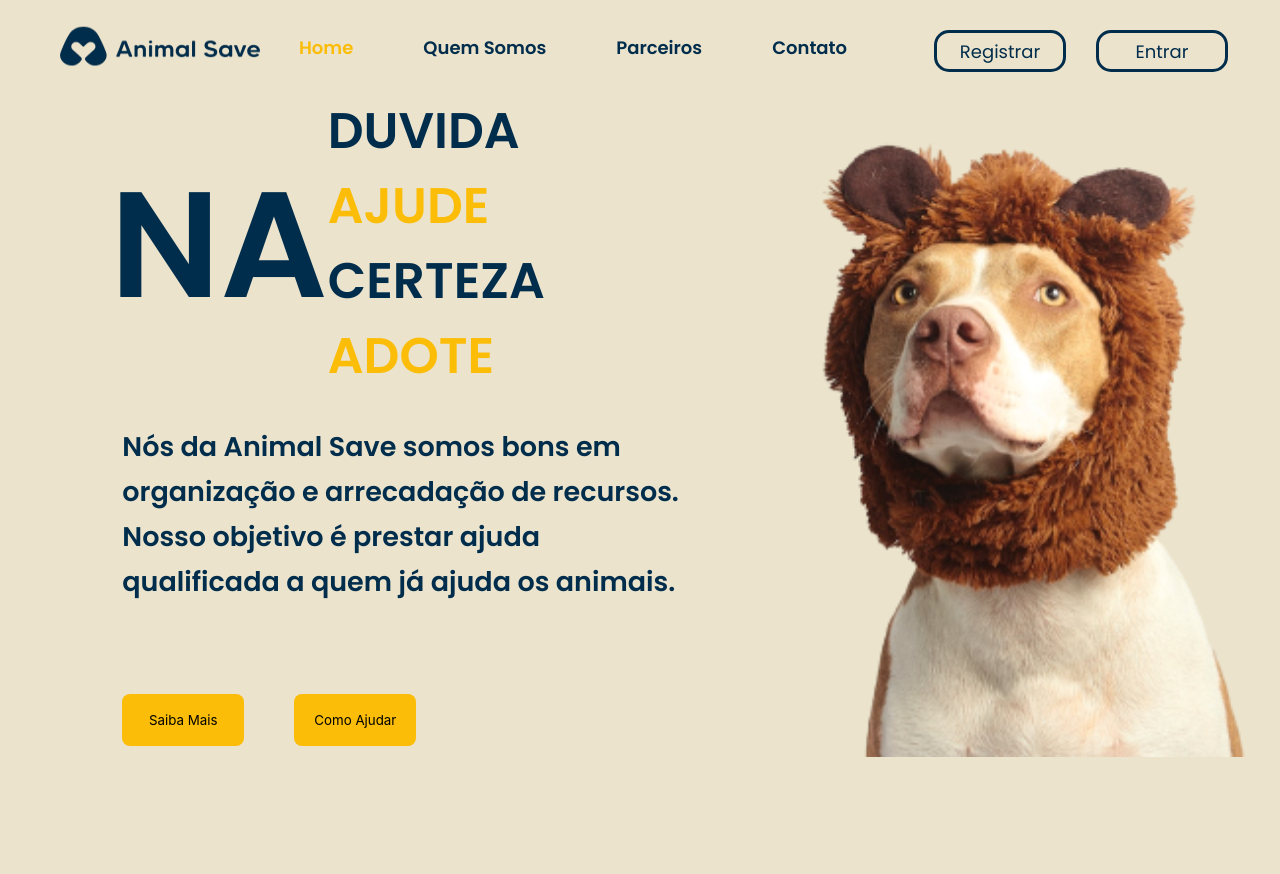
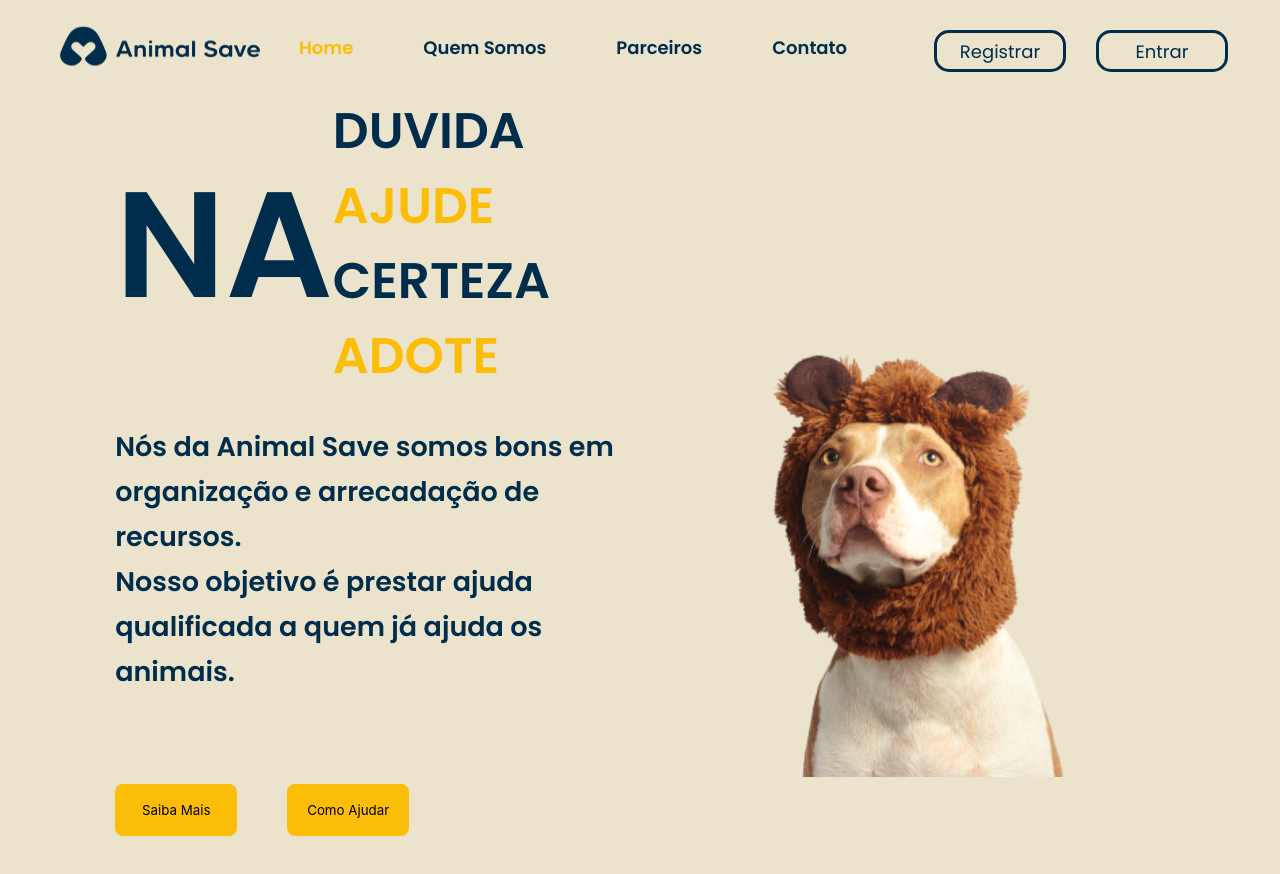
Before and after one commit to renanmontanopaz/animal-save-view, a Vue app: page / in a window 1280 px wide. Shown: the top 874 px of the page. Built offline with nearby package versions, Linux system fonts and the light colour scheme.

Commit message:
estilizando container image Home

```diff
--- a/src/views/LandingPage/LandingPage.vue
+++ b/src/views/LandingPage/LandingPage.vue
@@ -49,8 +49,8 @@
   flex-direction: row;
 
   .containerText {
-    width: 75%;
-    height: 100vh;
+    width: 60%;
+    height: 100%;
     display: flex;
     align-items: center;
     justify-content: start;
@@ -63,8 +63,7 @@
       align-items: center;
       justify-content: center;
       text-align: left;
-      margin-right: 13%;
-      width: 60%;
+      width: 70%;
 
       .TextNA {
         font-family: 'Poppins';
@@ -122,11 +121,11 @@
     }
   }
 
-  /* .dogLeao {
+  .dogLeao {
     position: absolute;
-    top: 65%;
-    width: 15%;
-  } */
+    width: 25%;
+    top: 40%;
+  }
 
 }
 </style>
```
Also changed, not shown: src/assets/Rectangle 1.svg (deleted), src/assets/Rectangle.svg (added).
